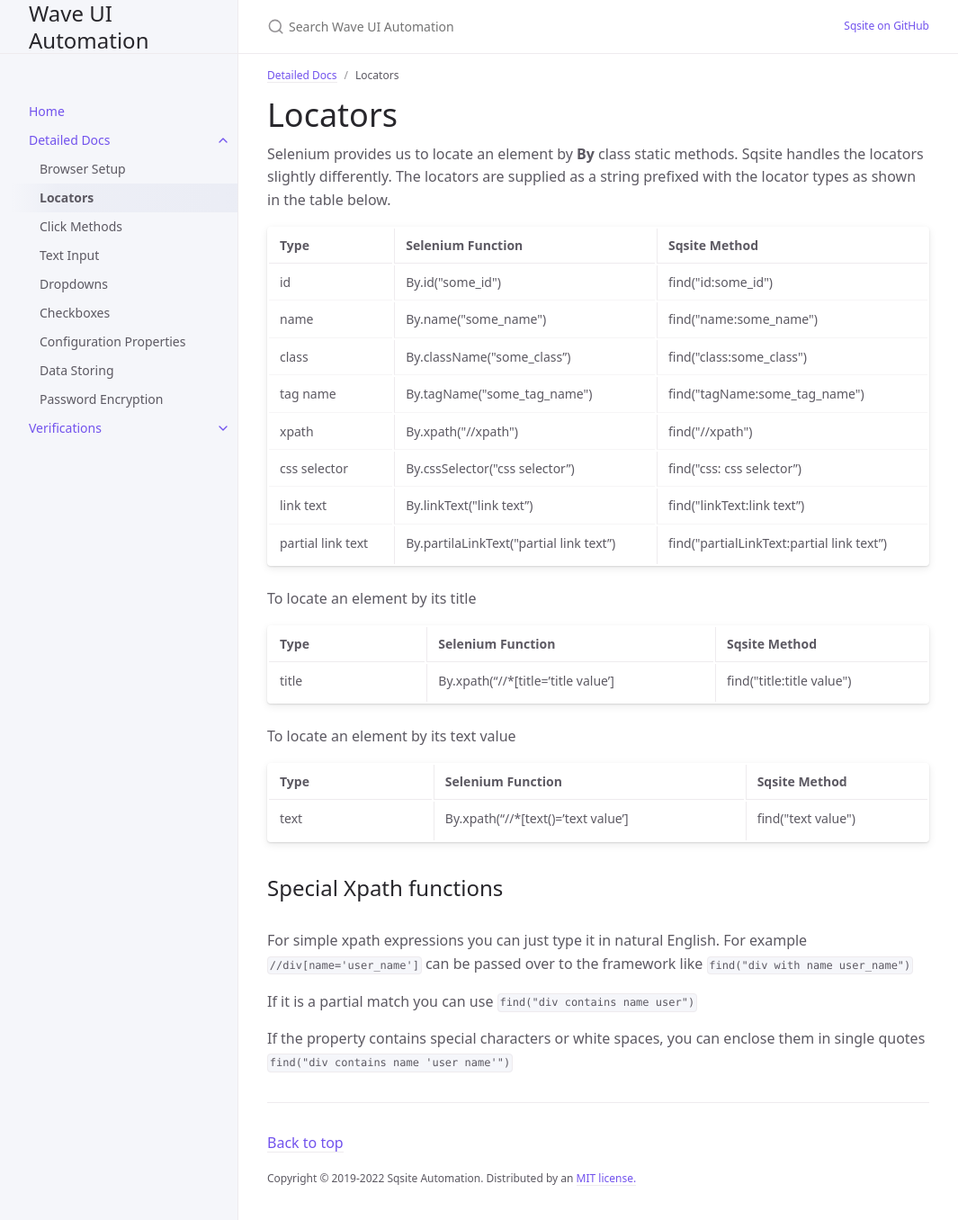
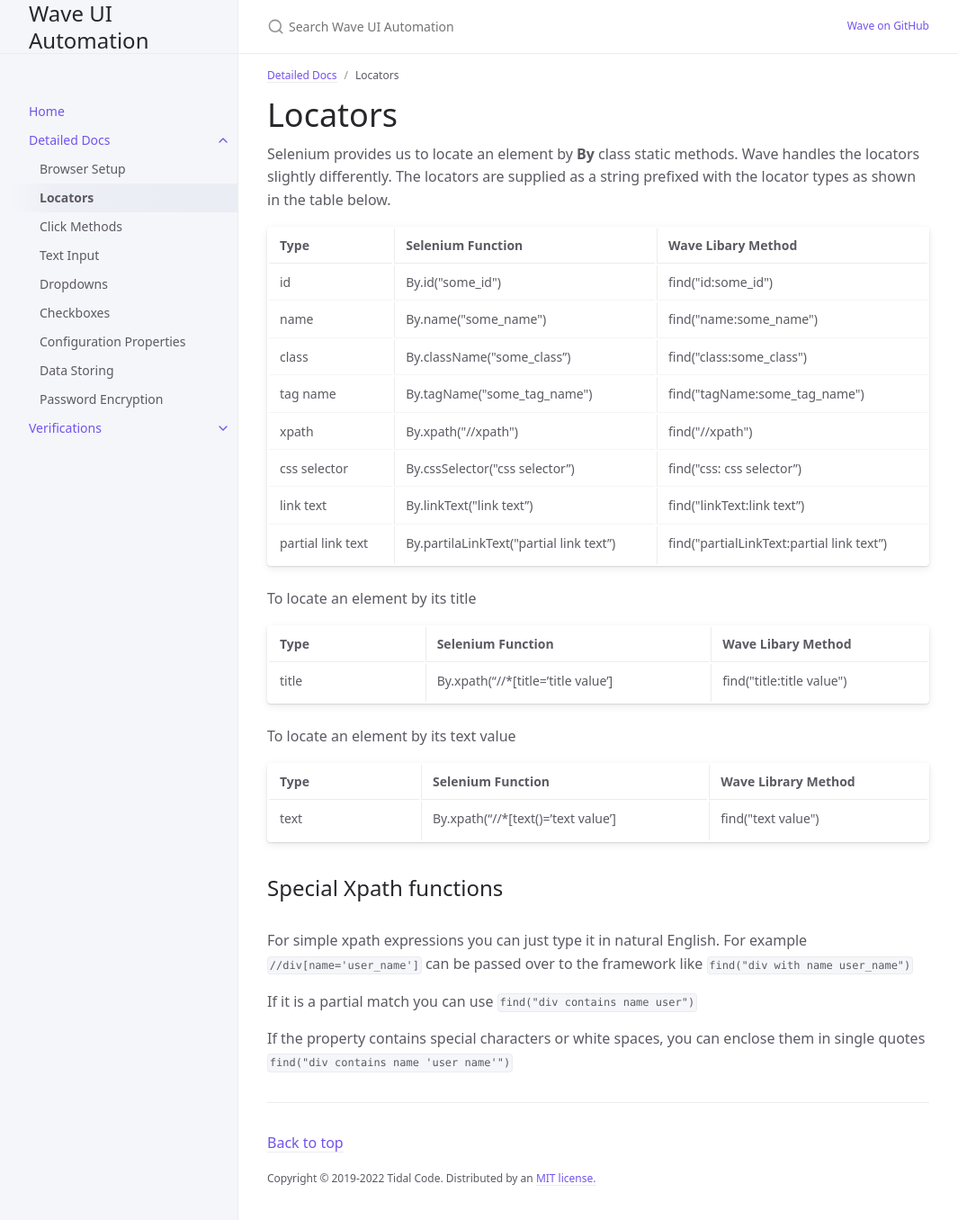
Before and after one commit to tidal-code/wave.docs.test, a Jekyll site: the page built from docs/detailed-documentation/locators.md, in a window 1280 px wide and 1359 px high. Shown: the top 1356 px of the window at 90% size, without its empty margins (107-1172 px from the left). Built offline with Jekyll 4.4.1, drawn with Linux system fonts in a browser that asks for light colours.

Commit message:
renamed to new library

```diff
--- a/_config.yml
+++ b/_config.yml
@@ -18,7 +18,7 @@ theme: jekyll-theme-minimal
 title: Wave UI Automation
 description: Java based UI Test Automation
 baseurl: "wave.docs" # the subpath of your site, e.g. /blog
-# url: "https://sqsite.github.io/" # the base hostname & protocol for your site, e.g. http://example.com
+# url: "https://tidal-code.github.io/" # the base hostname & protocol for your site, e.g. http://example.com
 
 permalink: pretty
 exclude: ["node_modules/", "*.gemspec", "*.gem", "Gemfile", "Gemfile.lock", "package.json", "package-lock.json",  "script/", "LICENSE.txt", "lib/", "bin/", "README.md", "Rakefile"
@@ -66,8 +66,8 @@ heading_anchors: true
 
 # Aux links for the upper right navigation
 aux_links:
-  "Sqsite on GitHub":
-    - "//github.com/sqsite"
+  "Wave on GitHub":
+    - "//github.com/tidal-code/Wave"
 
 # Makes Aux links open in a new tab. Default is false
 aux_links_new_tab: false
@@ -83,7 +83,7 @@ nav_sort: case_sensitive # Capital letters sorted before lowercase
 back_to_top: true
 back_to_top_text: "Back to top"
 
-footer_content: "Copyright &copy; 2019-2022 Sqsite Automation. Distributed by an <a href=\"https://github.com/sqsite/auto.browser/blob/main/License.txt\">MIT license.</a>"
+footer_content: "Copyright &copy; 2019-2022 Tidal Code. Distributed by an <a href=\"https://github.com/tidal-code/Wave/blob/main/License.txt\">MIT license.</a>"
 
 # Footer last edited timestamp
 last_edit_timestamp: true # show or hide edit time - page must have `last_modified_date` defined in the frontmatter
--- a/docs/detailed-documentation/locators.md
+++ b/docs/detailed-documentation/locators.md
@@ -8,10 +8,10 @@ nav_order: 2
 # Locators
 
 Selenium provides us to locate an element by **By** class static methods.
-Sqsite handles the locators slightly differently. The locators are supplied
+Wave handles the locators slightly differently. The locators are supplied
 as a string prefixed with the locator types as shown in the table below.
 
-| Type | Selenium Function|  Sqsite Method
+| Type | Selenium Function|  Wave Libary Method
 |:-------------|:------------------| :------------------|
 | id | By.id(\"some_id\") | find(\"id:some_id\") |
 | name | By.name(\"some_name\") | find(\"name:some_name\") |
@@ -24,14 +24,14 @@ as a string prefixed with the locator types as shown in the table below.
 
 To locate an element by its title
 
-| Type | Selenium Function|  Sqsite Method
+| Type | Selenium Function|  Wave Libary Method
 |:-------------|:------------------| :------------------|
 | title | By.xpath("//*[title='title value']| find(\"title:title value\") |
 
 
 To locate an element by its text value
 
-| Type | Selenium Function|  Sqsite Method
+| Type | Selenium Function|  Wave Library Method
 |:-------------|:------------------| :------------------|
 | text | By.xpath("//*[text()='text value']| find(\"text value\") |
 
```
Also changed, not shown: docs/detailed-documentation/detailed-docs.md (+1 -1 lines), docs/detailed-documentation/encryption.md (+1 -1 lines), index.md (+11 -11 lines).
